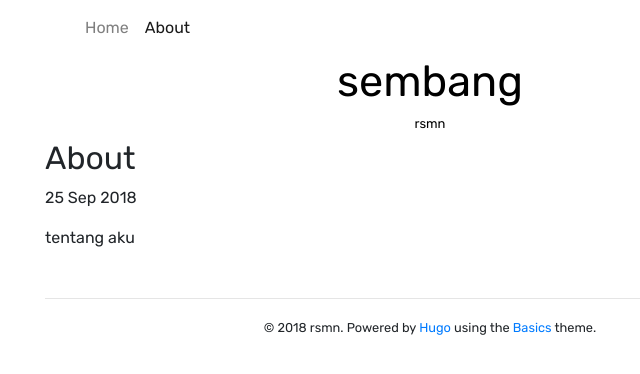
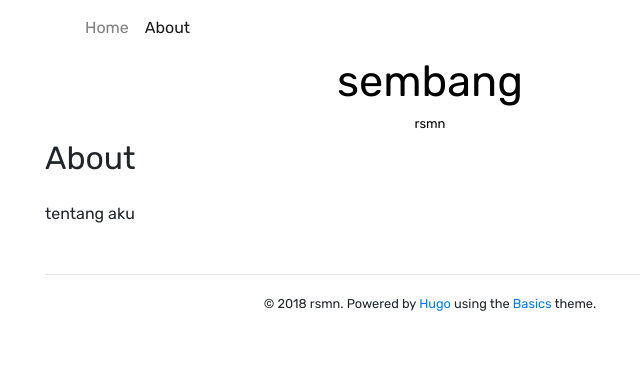
Before and after one commit to rsmn/rsmn.github.io, a plain HTML site: page about/index.html in a window 1280 px wide. Shown: the whole page, without its empty margins (210-850 px from the left). Drawn offline with nearby package versions, Linux system fonts and the light colour scheme.

Commit message:
hide date betul2

```diff
--- a/about/index.html
+++ b/about/index.html
@@ -46,10 +46,6 @@
 <div class="blog-post">
   <h1>About</h1>
 
-  <div class="blog-post-subheader">
-    <time>25 Sep 2018</time>
-  </div>
-
   <div class="blog-post-content">
     <p>tentang aku</p>
 
```
Also changed, not shown: post/hello/index.html (+4 -0 lines).
